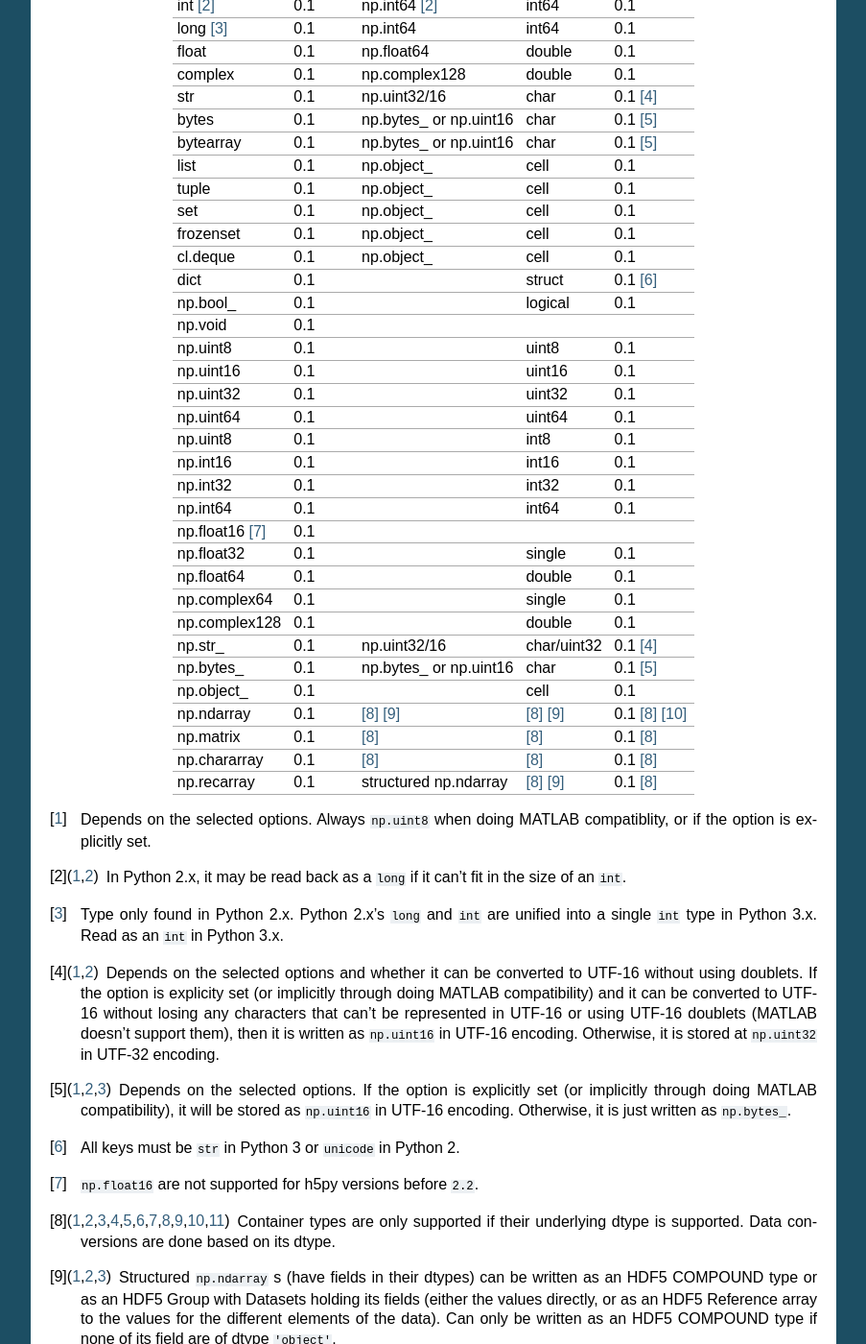
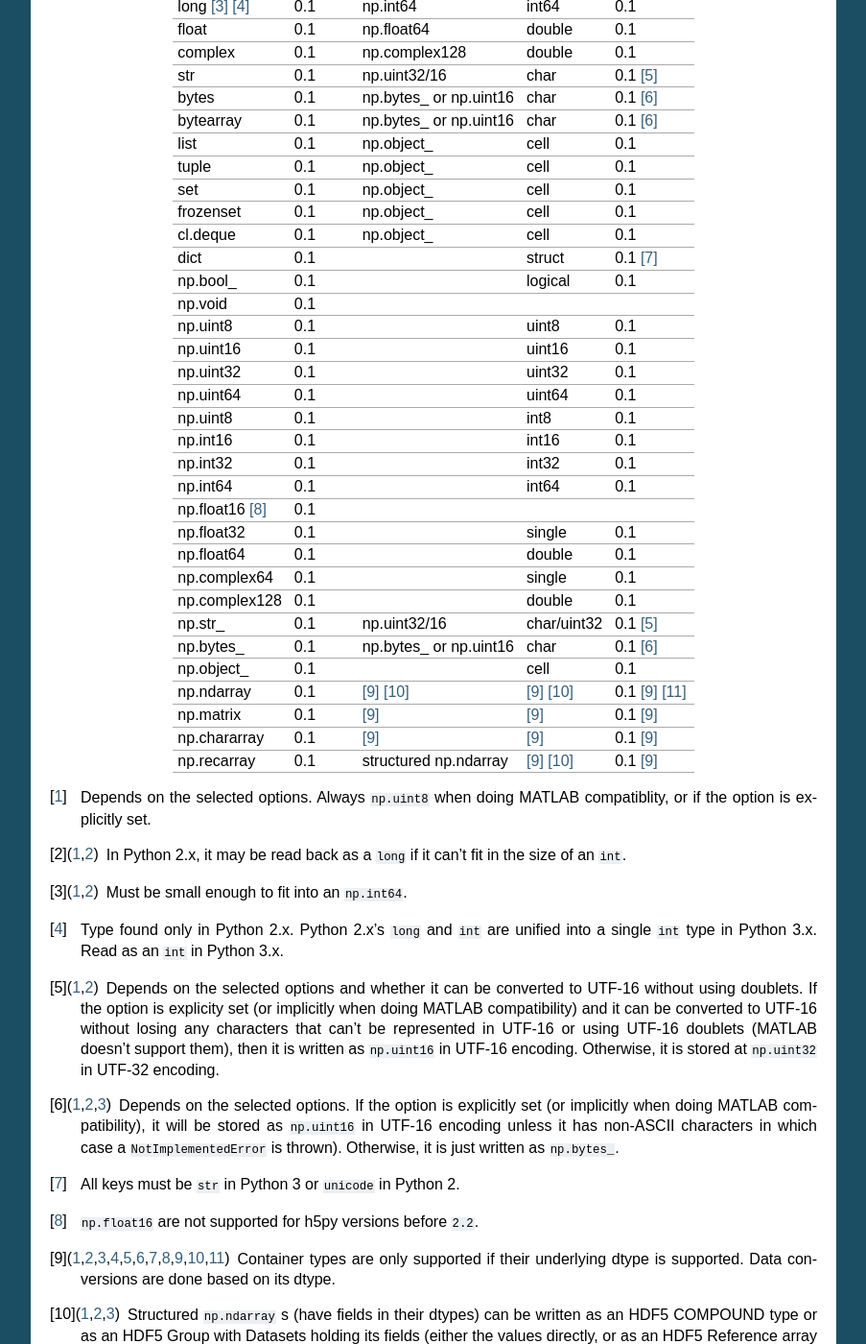
Before and after one commit to frejanordsiek/hdf5storage, a Sphinx documentation site: the page built from doc/source/information.rst, in a window 1280 px wide and 1400 px high, scrolled down 1817 px. Shown: the whole window at 96% size, without its empty margins (198-1101 px from the left). Built offline with Sphinx 7.4.7, drawn with Linux system fonts in a browser that asks for light colours; formulas are drawn with MathJax 3; some of the changed text lies outside the part shown.

Commit message:
Updated documentation for the 0.1.5 release.

```diff
--- a/README.rst
+++ b/README.rst
@@ -43,15 +43,13 @@
 
 This package was designed and written for Python 3, with Python 2.7 and
 2.6 support added later. This does mean that a few things are a little
-clunky in Python 2. Examples include supporting ``unicode`` keys for
-dictionaries, not being able to import a structured ``numpy.ndarray`` if
-any of its fields contain characters outside of ASCII, the ``int`` and
-``long`` types both being mapped to the Python 3 ``int`` type, etc. The
-storage format's metadata looks more familiar from a Python 3 standpoint
-as well.
+clunky in Python 2. Examples include requiring ``unicode`` keys for
+dictionaries, the ``int`` and ``long`` types both being mapped to the
+Python 3 ``int`` type, etc. The storage format's metadata looks more
+familiar from a Python 3 standpoint as well.
 
-All documentation and examples are written in terms of Python 3 syntax
-and types. Important Python 2 information beyond direct translations of
+The documentation is written in terms of Python 3 syntax and types
+primarily. Important Python 2 information beyond direct translations of
 syntax and types will be pointed out.
 
 Hierarchal Data Format 5 (HDF5)
@@ -108,19 +106,19 @@
 ===============  =======  ==========================  ===========  ==============
 bool             0.1      np.bool\_ or np.uint8       logical      0.1 [1]_
 None             0.1      ``np.float64([])``          ``[]``       0.1
-int [2]_         0.1      np.int64 [2]_               int64        0.1
-long [3]_        0.1      np.int64                    int64        0.1
+int [2]_ [3]_    0.1      np.int64 [2]_               int64        0.1
+long [3]_ [4]_   0.1      np.int64                    int64        0.1
 float            0.1      np.float64                  double       0.1
 complex          0.1      np.complex128               double       0.1
-str              0.1      np.uint32/16                char         0.1 [4]_
-bytes            0.1      np.bytes\_ or np.uint16     char         0.1 [5]_
-bytearray        0.1      np.bytes\_ or np.uint16     char         0.1 [5]_
+str              0.1      np.uint32/16                char         0.1 [5]_
+bytes            0.1      np.bytes\_ or np.uint16     char         0.1 [6]_
+bytearray        0.1      np.bytes\_ or np.uint16     char         0.1 [6]_
 list             0.1      np.object\_                 cell         0.1
 tuple            0.1      np.object\_                 cell         0.1
 set              0.1      np.object\_                 cell         0.1
 frozenset        0.1      np.object\_                 cell         0.1
 cl.deque         0.1      np.object\_                 cell         0.1
-dict             0.1                                  struct       0.1 [6]_
+dict             0.1                                  struct       0.1 [7]_
 np.bool\_        0.1                                  logical      0.1
 np.void          0.1
 np.uint8         0.1                                  uint8        0.1
@@ -131,51 +129,53 @@
 np.int16         0.1                                  int16        0.1
 np.int32         0.1                                  int32        0.1
 np.int64         0.1                                  int64        0.1
-np.float16 [7]_  0.1
+np.float16 [8]_  0.1
 np.float32       0.1                                  single       0.1
 np.float64       0.1                                  double       0.1
 np.complex64     0.1                                  single       0.1
 np.complex128    0.1                                  double       0.1
-np.str\_         0.1      np.uint32/16                char/uint32  0.1 [4]_
-np.bytes\_       0.1      np.bytes\_ or np.uint16     char         0.1 [5]_
+np.str\_         0.1      np.uint32/16                char/uint32  0.1 [5]_
+np.bytes\_       0.1      np.bytes\_ or np.uint16     char         0.1 [6]_
 np.object\_      0.1                                  cell         0.1
-np.ndarray       0.1      [8]_ [9]_                   [8]_ [9]_    0.1 [8]_ [10]_
-np.matrix        0.1      [8]_                        [8]_         0.1 [8]_
-np.chararray     0.1      [8]_                        [8]_         0.1 [8]_
-np.recarray      0.1      structured np.ndarray       [8]_ [9]_    0.1 [8]_
+np.ndarray       0.1      [9]_ [10]_                  [9]_ [10]_   0.1 [9]_ [11]_
+np.matrix        0.1      [9]_                        [9]_         0.1 [9]_
+np.chararray     0.1      [9]_                        [9]_         0.1 [9]_
+np.recarray      0.1      structured np.ndarray       [9]_ [10]_   0.1 [9]_
 ===============  =======  ==========================  ===========  ==============
 
 .. [1] Depends on the selected options. Always ``np.uint8`` when doing
        MATLAB compatiblity, or if the option is explicitly set.
 .. [2] In Python 2.x, it may be read back as a ``long`` if it can't fit
        in the size of an ``int``.
-.. [3] Type only found in Python 2.x. Python 2.x's ``long`` and ``int``
+.. [3] Must be small enough to fit into an ``np.int64``.
+.. [4] Type found only in Python 2.x. Python 2.x's ``long`` and ``int``
        are unified into a single ``int`` type in Python 3.x. Read as an
        ``int`` in Python 3.x.
-.. [4] Depends on the selected options and whether it can be converted
+.. [5] Depends on the selected options and whether it can be converted
        to UTF-16 without using doublets. If the option is explicity set
-       (or implicitly through doing MATLAB compatibility) and it can be
+       (or implicitly when doing MATLAB compatibility) and it can be
        converted to UTF-16 without losing any characters that can't be
        represented in UTF-16 or using UTF-16 doublets (MATLAB doesn't
        support them), then it is written as ``np.uint16`` in UTF-16
        encoding. Otherwise, it is stored at ``np.uint32`` in UTF-32
        encoding.
-.. [5] Depends on the selected options. If the option is explicitly set
-       (or implicitly through doing MATLAB compatibility), it will be
-       stored as ``np.uint16`` in UTF-16 encoding. Otherwise, it is just
-       written as ``np.bytes_``.
-.. [6] All keys must be ``str`` in Python 3 or ``unicode`` in Python 2.
-.. [7] ``np.float16`` are not supported for h5py versions before
+.. [6] Depends on the selected options. If the option is explicitly set
+       (or implicitly when doing MATLAB compatibility), it will be
+       stored as ``np.uint16`` in UTF-16 encoding unless it has
+       non-ASCII characters in which case a ``NotImplementedError`` is
+       thrown). Otherwise, it is just written as ``np.bytes_``.
+.. [7] All keys must be ``str`` in Python 3 or ``unicode`` in Python 2.
+.. [8] ``np.float16`` are not supported for h5py versions before
        ``2.2``.
-.. [8] Container types are only supported if their underlying dtype is
+.. [9] Container types are only supported if their underlying dtype is
        supported. Data conversions are done based on its dtype.
-.. [9] Structured ``np.ndarray`` s (have fields in their dtypes) can be
-       written as an HDF5 COMPOUND type or as an HDF5 Group with Datasets
-       holding its fields (either the values directly, or as an HDF5
-       Reference array to the values for the different elements of the
-       data). Can only be written as an HDF5 COMPOUND type if none of
-       its field are of dtype ``'object'``.
-.. [10] Structured ``np.ndarray`` s with no elements, when written like a
+.. [10] Structured ``np.ndarray`` s (have fields in their dtypes) can be
+        written as an HDF5 COMPOUND type or as an HDF5 Group with
+        Datasets holding its fields (either the values directly, or as
+        an HDF5 Reference array to the values for the different elements
+        of the data). Can only be written as an HDF5 COMPOUND type if
+        none of its field are of dtype ``'object'``.
+.. [11] Structured ``np.ndarray`` s with no elements, when written like a
         structure, will not be read back with the right dtypes for their
         fields (will all become 'object').
 
@@ -203,13 +203,25 @@
 canonical empty  0.1      ``np.float64([])``
 ===============  =======  =================================
 
-.. [11] Depends on whether there is a complex part or not.
+.. [12] Depends on whether there is a complex part or not.
 
 
 Versions
 ========
 
-0.1.5. Bugfix release fixing a bug where an ``int`` could be stored that is too big to fit into an ``int`` when read back in Python 2.x. When it is too big, it is converted to a ``long``.
+0.1.5. Bugfix release fixing the following bug.
+       * Fixed bug where an ``int`` could be stored that is too big to
+         fit into an ``int`` when read back in Python 2.x. When it is
+         too big, it is converted to a ``long``.
+       * Fixed a bug where an ``int`` or ``long`` that is too big to
+	 big to fit into an ``np.int64`` raised the wrong exception.
+       * Fixed bug where fields names for structured ``np.ndarray`` with
+         non-ASCII characters (assumed to be UTF-8 encoded in
+         Python 2.x) can't be read or written properly.
+       * Fixed bug where ``np.bytes_`` with non-ASCII characters can
+         were converted incorrectly to UTF-16 when that option is set
+         (set implicitly when doing MATLAB compatibility). Now, it throws
+         a ``NotImplementedError``.
 
 0.1.4. Bugfix release fixing the following bugs. Thanks goes to `mrdomino <https://github.com/mrdomino>`_ for writing the bug fixes.
        * Fixed bug where ``dtype`` is used as a keyword parameter of
```
Also changed, not shown: other parts of README.rst (+2 -2 lines), doc/source/storage_format.rst (+54 -45 lines).
